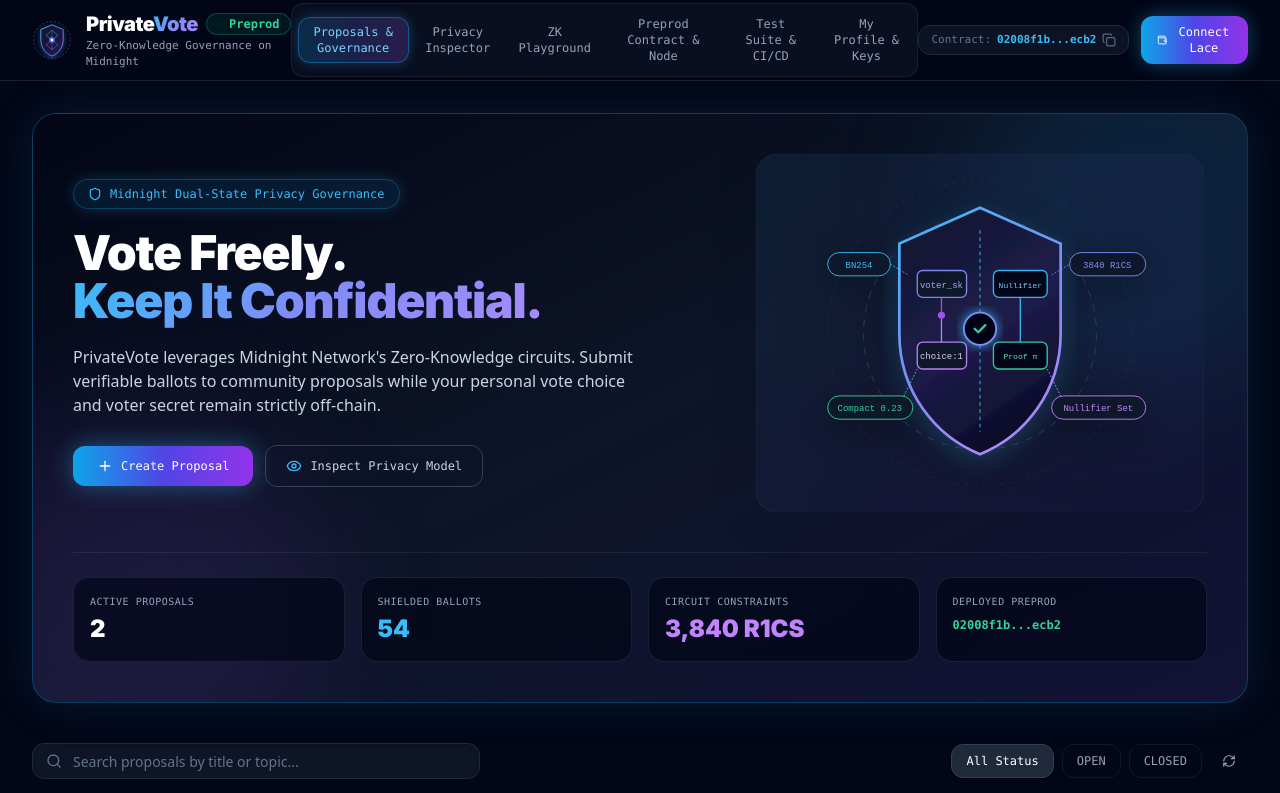
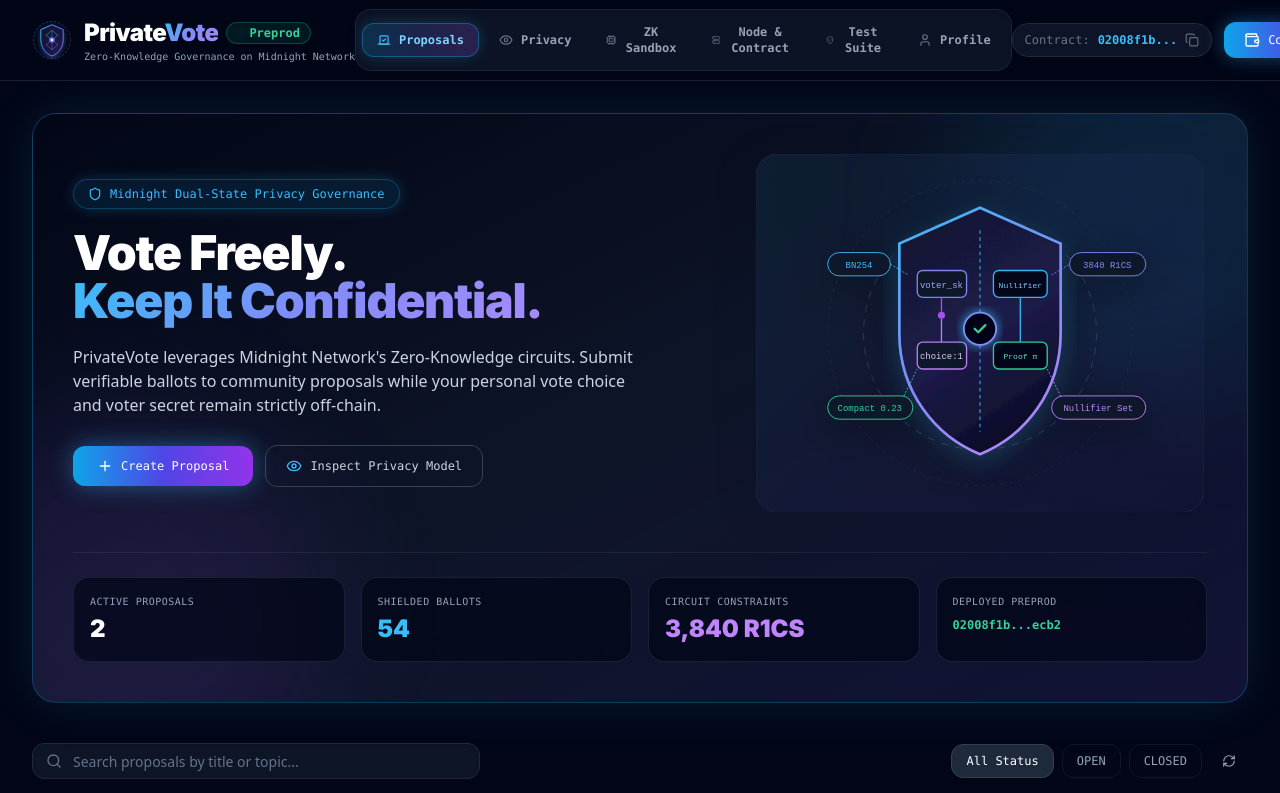
Before and after one commit to Mehndi-Hassan28/PrivateProof, a React (Create React App) app: page / in a window 1280 px wide. Shown: the top 793 px of the page. Built offline with nearby package versions, Linux system fonts and the light colour scheme.

Commit message:
design(desktop): redesign PC Navbar with spacious icon pills and clean layout alignment

```diff
--- a/src/components/Navbar.jsx
+++ b/src/components/Navbar.jsx
@@ -1,7 +1,19 @@
 import React, { useState } from 'react';
 import { useWallet } from '../context/WalletContext';
 import { LogoSVG } from './art/LogoSVG';
-import { Wallet, Copy, Check, Menu, X, User } from 'lucide-react';
+import {
+  Wallet,
+  Copy,
+  Check,
+  Menu,
+  X,
+  User,
+  Vote,
+  Eye,
+  Cpu,
+  Server,
+  ShieldCheck,
+} from 'lucide-react';
 import { Button } from './ui/button';
 import { Badge } from './ui/badge';
 import { toast } from 'sonner';
@@ -26,12 +38,12 @@ export const Navbar = ({ activeTab, setActiveTab }) => {
   };
 
   const navItems = [
-    { id: 'proposals', label: 'Proposals & Governance' },
-    { id: 'inspector', label: 'Privacy Inspector' },
-    { id: 'playground', label: 'ZK Playground' },
-    { id: 'contract', label: 'Preprod Contract & Node' },
-    { id: 'tests', label: 'Test Suite & CI/CD' },
-    { id: 'profile', label: 'My Profile & Keys' },
+    { id: 'proposals', label: 'Proposals', icon: Vote },
+    { id: 'inspector', label: 'Privacy', icon: Eye },
+    { id: 'playground', label: 'ZK Sandbox', icon: Cpu },
+    { id: 'contract', label: 'Node & Contract', icon: Server },
+    { id: 'tests', label: 'Test Suite', icon: ShieldCheck },
+    { id: 'profile', label: 'Profile', icon: User },
   ];
 
   const handleTabClick = (tabId) => {
@@ -42,21 +54,21 @@ export const Navbar = ({ activeTab, setActiveTab }) => {
   return (
     <header
       data-testid="main-header"
-      className="sticky top-0 z-40 w-full border-b border-slate-800/80 bg-slate-950/90 backdrop-blur-xl transition-all"
+      className="sticky top-0 z-40 w-full border-b border-slate-800/80 bg-slate-950/85 backdrop-blur-2xl transition-all"
     >
       <div className="max-w-7xl mx-auto px-4 sm:px-6 lg:px-8">
-        <div className="flex items-center justify-between h-16 sm:h-20">
-          {/* Logo & Brand */}
+        <div className="flex items-center justify-between h-20">
+          {/* Brand Logo & Name */}
           <div
-            className="flex items-center space-x-3.5 cursor-pointer group"
+            className="flex items-center space-x-3 cursor-pointer group flex-shrink-0"
             onClick={() => handleTabClick('proposals')}
           >
-            <div className="transform transition-transform group-hover:scale-105">
-              <LogoSVG className="w-8 h-8 sm:w-10 sm:h-10" />
+            <div className="transform transition-transform duration-200 group-hover:scale-105">
+              <LogoSVG className="w-9 h-9 sm:w-10 sm:h-10" />
             </div>
             <div>
               <div className="flex items-center space-x-2">
-                <span className="font-heading text-lg sm:text-xl font-black tracking-tight text-white">
+                <span className="font-heading text-xl sm:text-2xl font-black tracking-tight text-white">
                   Private<span className="midnight-gradient-text">Vote</span>
                 </span>
                 <Badge
@@ -67,59 +79,94 @@ export const Navbar = ({ activeTab, setActiveTab }) => {
                   Preprod
                 </Badge>
               </div>
-              <p className="text-[11px] text-slate-400 font-mono hidden sm:block">
-                Zero-Knowledge Governance on Midnight
+              <p className="text-[10px] text-slate-400 font-mono hidden xl:block">
+                Zero-Knowledge Governance on Midnight Network
               </p>
             </div>
           </div>
 
-          {/* Navigation Links (Desktop) */}
-          <nav className="hidden lg:flex items-center space-x-1 bg-slate-900/60 p-1.5 rounded-xl border border-slate-800/60">
-            {navItems.map((item) => (
+          {/* Desktop Navigation Bar (Clean & Professional) */}
+          <nav className="hidden xl:flex items-center space-x-1.5 bg-slate-900/80 p-1.5 rounded-2xl border border-slate-800/80 shadow-inner">
+            {navItems.map((item) => {
+              const Icon = item.icon;
+              const isActive = activeTab === item.id;
+              return (
                 <button
                   key={item.id}
                   data-testid={`nav-tab-${item.id}`}
                   onClick={() => handleTabClick(item.id)}
-                className={`px-3 py-1.5 text-xs font-mono font-medium rounded-lg transition-all duration-200 ${
-                  activeTab === item.id
-                    ? 'bg-gradient-to-r from-sky-500/20 via-indigo-500/20 to-purple-500/20 text-sky-300 border border-sky-500/40 shadow-[0_0_12px_rgba(56,189,248,0.25)]'
+                  className={`flex items-center space-x-2 px-3.5 py-2 rounded-xl text-xs font-mono font-bold transition-all duration-200 ${
+                    isActive
+                      ? 'bg-gradient-to-r from-sky-500/20 via-indigo-500/20 to-purple-500/20 text-sky-300 border border-sky-500/40 shadow-[0_0_15px_rgba(56,189,248,0.2)]'
                       : 'text-slate-400 hover:text-slate-200 hover:bg-slate-800/60'
                   }`}
                 >
-                {item.label}
+                  <Icon className={`w-3.5 h-3.5 ${isActive ? 'text-sky-400' : 'text-slate-500'}`} />
+                  <span>{item.label}</span>
                 </button>
-            ))}
+              );
+            })}
           </nav>
 
-          {/* Desktop Right Controls */}
-          <div className="hidden lg:flex items-center space-x-3">
+          {/* Medium Desktop Compact Nav (for 1024px to 1279px viewports) */}
+          <nav className="hidden lg:flex xl:hidden items-center space-x-1 bg-slate-900/80 p-1 rounded-xl border border-slate-800">
+            {navItems.map((item) => {
+              const Icon = item.icon;
+              const isActive = activeTab === item.id;
+              return (
+                <button
+                  key={item.id}
+                  data-testid={`nav-tab-compact-${item.id}`}
+                  onClick={() => handleTabClick(item.id)}
+                  title={item.label}
+                  className={`flex items-center space-x-1.5 px-2.5 py-1.5 rounded-lg text-xs font-mono font-medium transition-all ${
+                    isActive
+                      ? 'bg-sky-500/20 text-sky-300 border border-sky-500/40'
+                      : 'text-slate-400 hover:text-slate-200'
+                  }`}
+                >
+                  <Icon className="w-3.5 h-3.5" />
+                  <span>{item.label}</span>
+                </button>
+              );
+            })}
+          </nav>
+
+          {/* Right Action Controls */}
+          <div className="hidden lg:flex items-center space-x-3 flex-shrink-0">
+            {/* Preprod Contract Quick Badge */}
             <button
               data-testid="contract-address-quick-badge"
               onClick={copyContractAddress}
               title="Click to copy Midnight Preprod contract address"
-              className="flex items-center space-x-1.5 px-3 py-1.5 rounded-xl bg-slate-900/80 border border-slate-800 text-[11px] font-mono text-slate-400 hover:text-sky-300 hover:border-sky-500/40 transition-all shadow-inner"
+              className="flex items-center space-x-2 px-3 py-2 rounded-2xl bg-slate-900/90 border border-slate-800 text-xs font-mono text-slate-400 hover:text-sky-300 hover:border-sky-500/40 transition-all shadow-sm"
             >
               <span className="text-slate-500">Contract:</span>
-              <span className="text-sky-400 font-semibold">02008f1b...ecb2</span>
-              {copied ? <Check className="w-3.5 h-3.5 text-emerald-400 ml-1" /> : <Copy className="w-3.5 h-3.5 opacity-60 ml-1" />}
+              <span className="text-sky-400 font-bold">02008f1b...</span>
+              {copied ? <Check className="w-3.5 h-3.5 text-emerald-400" /> : <Copy className="w-3.5 h-3.5 opacity-60" />}
             </button>
 
+            {/* Lace Wallet Button */}
             {isConnected ? (
               <div className="flex items-center space-x-2">
                 <Button
                   data-testid="wallet-profile-button"
                   onClick={() => setIsLaceModalOpen(true)}
-                  className="bg-slate-900 hover:bg-slate-800 text-slate-200 border border-sky-500/40 text-xs font-mono px-3.5 py-1.5 flex items-center space-x-2 rounded-xl shadow-[0_0_15px_rgba(56,189,248,0.15)]"
+                  className="bg-slate-900 hover:bg-slate-800 text-slate-200 border border-sky-500/40 text-xs font-mono px-4 py-2 flex items-center space-x-2 rounded-2xl shadow-[0_0_15px_rgba(56,189,248,0.15)] font-bold"
                 >
-                  <div className="w-2 h-2 rounded-full bg-emerald-400 animate-pulse"></div>
-                  <span>{walletAddress.slice(0, 10)}...{walletAddress.slice(-4)}</span>
+                  <div className="w-2.5 h-2.5 rounded-full bg-emerald-400 animate-pulse"></div>
+                  <span>{walletAddress.slice(0, 8)}...{walletAddress.slice(-4)}</span>
                 </Button>
                 <Button
                   data-testid="nav-profile-tab-btn"
                   variant="ghost"
                   size="sm"
                   onClick={() => handleTabClick('profile')}
-                  className={`text-xs px-2.5 rounded-xl ${activeTab === 'profile' ? 'text-sky-400 bg-sky-500/10' : 'text-slate-400 hover:text-white'}`}
+                  className={`text-xs px-3 py-2 rounded-2xl border transition-all ${
+                    activeTab === 'profile'
+                      ? 'text-sky-300 bg-sky-500/20 border-sky-500/40'
+                      : 'text-slate-400 border-slate-800 hover:text-white hover:bg-slate-900'
+                  }`}
                 >
                   <User className="w-4 h-4" />
                 </Button>
@@ -128,7 +175,7 @@ export const Navbar = ({ activeTab, setActiveTab }) => {
               <Button
                 data-testid="connect-lace-wallet-btn"
                 onClick={() => setIsLaceModalOpen(true)}
-                className="bg-gradient-to-r from-sky-500 via-indigo-600 to-purple-600 hover:from-sky-400 hover:to-purple-500 text-white font-mono text-xs px-4 py-2 rounded-xl font-bold shadow-[0_0_20px_rgba(56,189,248,0.35)] transition-all flex items-center space-x-2"
+                className="bg-gradient-to-r from-sky-500 via-indigo-600 to-purple-600 hover:from-sky-400 hover:to-purple-500 text-white font-mono text-xs px-5 py-2.5 rounded-2xl font-bold shadow-[0_0_20px_rgba(56,189,248,0.35)] transition-all flex items-center space-x-2 transform hover:-translate-y-0.5"
               >
                 <Wallet className="w-4 h-4" />
                 <span>Connect Lace</span>
@@ -136,19 +183,20 @@ export const Navbar = ({ activeTab, setActiveTab }) => {
             )}
           </div>
 
-          {/* Mobile Hamburger Toggle Button */}
+          {/* Mobile Hamburger Button */}
           <div className="flex items-center space-x-2 lg:hidden">
             {isConnected ? (
               <button
                 onClick={() => setIsLaceModalOpen(true)}
-                className="p-1.5 rounded-lg bg-slate-900 border border-sky-500/40 text-sky-400 text-xs font-mono"
+                className="px-3 py-1.5 rounded-xl bg-slate-900 border border-sky-500/40 text-sky-400 text-xs font-mono font-bold flex items-center gap-1.5"
               >
-                <Wallet className="w-4 h-4" />
+                <div className="w-2 h-2 rounded-full bg-emerald-400"></div>
+                <span>{walletAddress.slice(0, 6)}...</span>
               </button>
             ) : (
               <button
                 onClick={() => setIsLaceModalOpen(true)}
-                className="px-3 py-1.5 rounded-lg bg-gradient-to-r from-sky-500 to-indigo-600 text-white text-xs font-mono font-bold"
+                className="px-3 py-1.5 rounded-xl bg-gradient-to-r from-sky-500 to-indigo-600 text-white text-xs font-mono font-bold"
               >
                 Connect
               </button>
@@ -156,7 +204,7 @@ export const Navbar = ({ activeTab, setActiveTab }) => {
             <button
               data-testid="mobile-hamburger-btn"
               onClick={() => setMobileMenuOpen(!mobileMenuOpen)}
-              className="p-2 rounded-xl bg-slate-900 border border-slate-800 text-slate-300 hover:text-white focus:outline-none"
+              className="p-2.5 rounded-2xl bg-slate-900 border border-slate-800 text-slate-300 hover:text-white focus:outline-none"
               aria-label="Toggle Navigation Menu"
             >
               {mobileMenuOpen ? <X className="w-6 h-6 text-sky-400" /> : <Menu className="w-6 h-6" />}
@@ -165,44 +213,51 @@ export const Navbar = ({ activeTab, setActiveTab }) => {
         </div>
       </div>
 
-      {/* Mobile Hamburger Menu Drawer */}
+      {/* Mobile Drawer */}
       {mobileMenuOpen && (
         <div
           data-testid="mobile-hamburger-drawer"
           className="lg:hidden border-b border-slate-800 bg-slate-950/98 backdrop-blur-2xl px-4 pt-3 pb-6 space-y-3 shadow-2xl transition-all"
         >
           <div className="space-y-1">
-            {navItems.map((item) => (
+            {navItems.map((item) => {
+              const Icon = item.icon;
+              const isActive = activeTab === item.id;
+              return (
                 <button
                   key={item.id}
                   data-testid={`mobile-drawer-nav-${item.id}`}
                   onClick={() => handleTabClick(item.id)}
-                className={`w-full text-left px-4 py-3 text-xs font-mono font-bold rounded-xl transition-all flex items-center justify-between ${
-                  activeTab === item.id
-                    ? 'bg-gradient-to-r from-sky-500/20 to-purple-500/20 text-sky-300 border border-sky-500/40'
+                  className={`w-full text-left px-4 py-3 text-xs font-mono font-bold rounded-2xl transition-all flex items-center justify-between ${
+                    isActive
+                      ? 'bg-gradient-to-r from-sky-500/20 to-purple-500/20 text-sky-300 border border-sky-500/40 shadow-[0_0_15px_rgba(56,189,248,0.2)]'
                       : 'text-slate-300 hover:bg-slate-900'
                   }`}
                 >
+                  <div className="flex items-center space-x-2.5">
+                    <Icon className={`w-4 h-4 ${isActive ? 'text-sky-400' : 'text-slate-500'}`} />
                     <span>{item.label}</span>
-                {activeTab === item.id && <span className="w-2 h-2 rounded-full bg-sky-400"></span>}
+                  </div>
+                  {isActive && <span className="w-2 h-2 rounded-full bg-sky-400"></span>}
                 </button>
-            ))}
+              );
+            })}
           </div>
 
-          <div className="pt-2 border-t border-slate-800 space-y-2">
+          <div className="pt-3 border-t border-slate-800 space-y-2.5">
             <button
               onClick={copyContractAddress}
-              className="w-full p-2.5 rounded-xl bg-slate-900 border border-slate-800 text-[11px] font-mono text-slate-400 flex items-center justify-between"
+              className="w-full p-3 rounded-2xl bg-slate-900 border border-slate-800 text-xs font-mono text-slate-400 flex items-center justify-between"
             >
               <span>Contract: 02008f1b...ecb2</span>
-              {copied ? <Check className="w-3.5 h-3.5 text-emerald-400" /> : <Copy className="w-3.5 h-3.5 text-slate-500" />}
+              {copied ? <Check className="w-4 h-4 text-emerald-400" /> : <Copy className="w-4 h-4 text-slate-500" />}
             </button>
 
             {isConnected ? (
               <Button
                 variant="outline"
                 onClick={disconnectWallet}
-                className="w-full border-rose-500/30 text-rose-400 hover:bg-rose-500/10 font-mono text-xs py-2.5 rounded-xl"
+                className="w-full border-rose-500/30 text-rose-400 hover:bg-rose-500/10 font-mono text-xs py-3 rounded-2xl font-bold"
               >
                 Disconnect Lace Wallet
               </Button>
@@ -212,7 +267,7 @@ export const Navbar = ({ activeTab, setActiveTab }) => {
                   setIsLaceModalOpen(true);
                   setMobileMenuOpen(false);
                 }}
-                className="w-full bg-gradient-to-r from-sky-500 to-indigo-600 text-white font-mono text-xs py-2.5 rounded-xl font-bold"
+                className="w-full bg-gradient-to-r from-sky-500 to-indigo-600 text-white font-mono text-xs py-3 rounded-2xl font-bold shadow-[0_0_15px_rgba(56,189,248,0.3)]"
               >
                 Connect Lace Wallet
               </Button>
```
Lines whose indentation alone changed are shown as unchanged.
